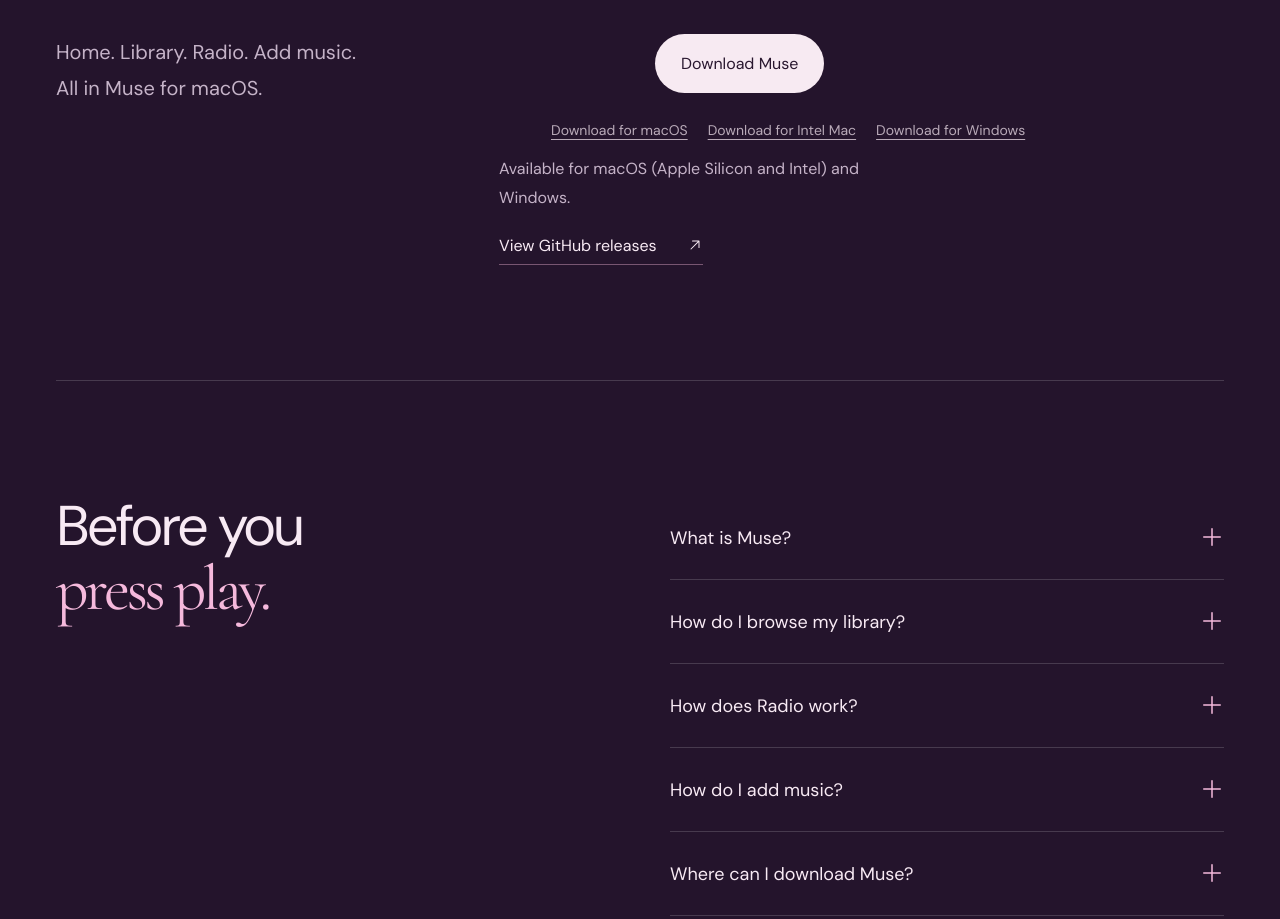
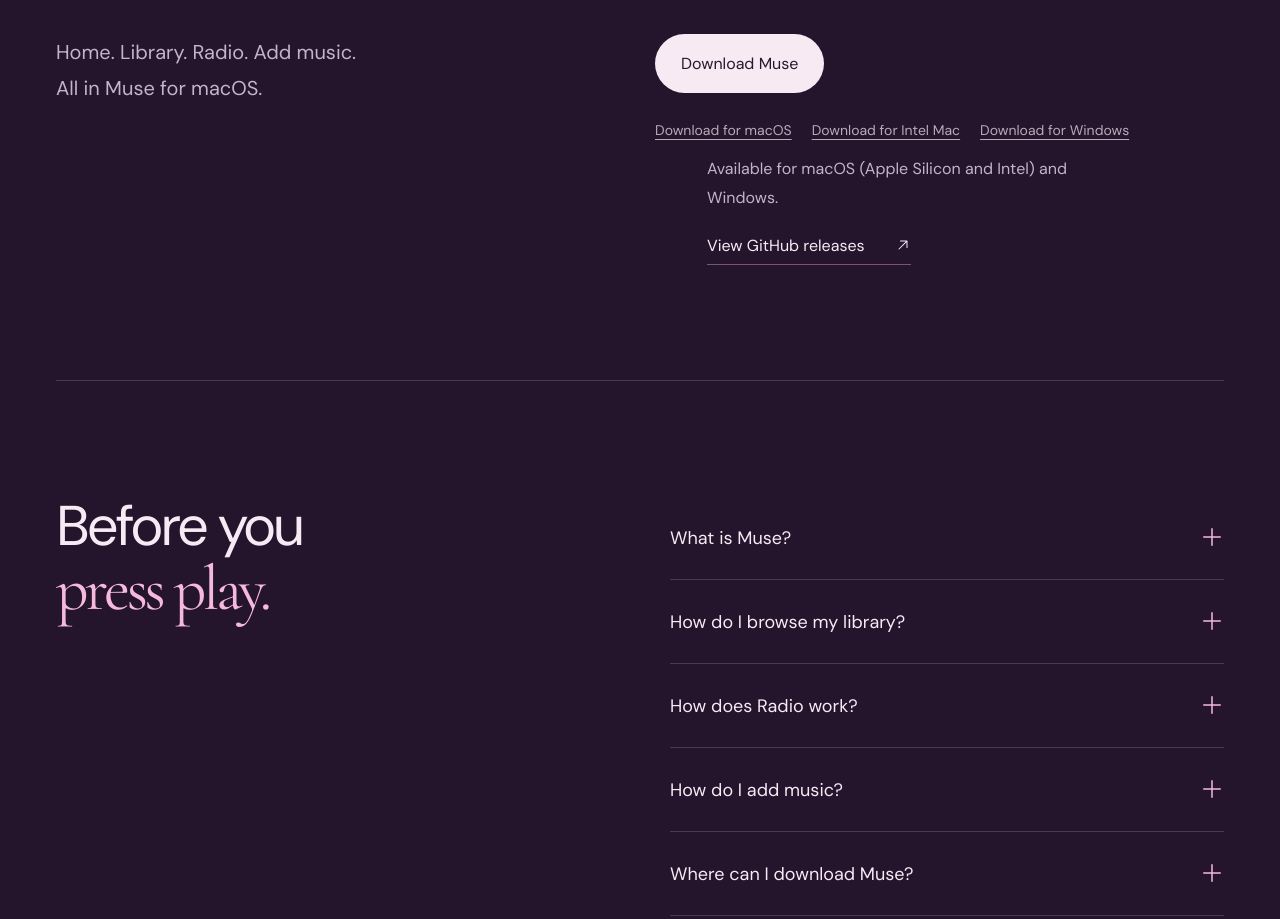
Before and after one commit to ChillMuse/muse-player, a website built with Vite: page index.html in a window 1280 px wide. Shown: the part 6588-7507 px from the top of the page. Built offline with nearby package versions, Linux system fonts and the light colour scheme.

Commit message:
Update style.css

```diff
--- a/src/style.css
+++ b/src/style.css
@@ -105,11 +105,10 @@
   opacity: 1;
 }
 
+/* Align supporting download text with the main button label */
 .download-alternatives {
   position: relative;
-  left: -104px;
-  padding-left: 0;
-  margin-left: 0;
+  left: 0;
 }
 
 /* Align availability note */
@@ -128,18 +127,3 @@
 .download-options {
   gap: 28px;
 }
-
-.download-note {
-  position: relative;
-  left: -156px;
-}
-
-a[href="https://github.com/ChillMuse/muse-player/releases"] {
-  position: relative;
-  left: -156px;
-}
-
-/* Increase space between primary and secondary downloads */
-.download-options {
-  gap: 28px;
-}
```
